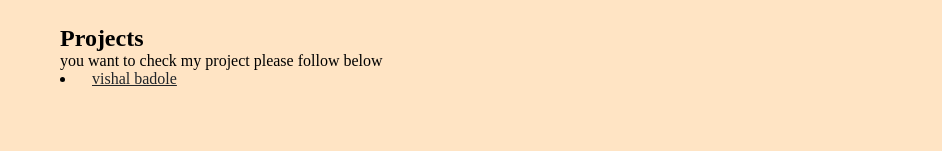
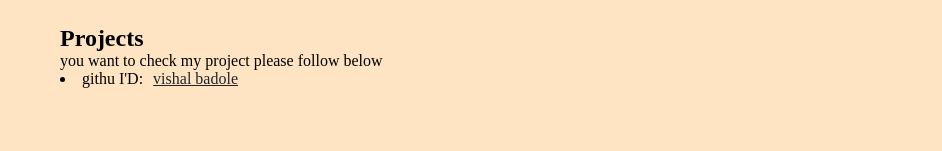
Before and after one commit to Vishalbadole10/vishalportfolio, a website: page intro.html in a window 1280 px wide. Shown: the part 341-492 px from the top of the page, without its empty margins (0-942 px from the left). Drawn offline with Linux system fonts and the light colour scheme.

Commit message:
Update intro.html

```diff
--- a/intro.html
+++ b/intro.html
@@ -50,7 +50,7 @@
       <div class="Proj">
         <h2>Projects</h2>
         you want to check my project please follow below
-        <li><a href="https://github.com/vishalbadole10" style="color:#212529;"><i class="fab fa-github"
+        <li>githu I'D:<a href="https://github.com/vishalbadole10" style="color:#212529;"><i class="fab fa-github"
               style="margin-right: 10px;"></i>vishal badole</a></li>
 
       </div>
```
